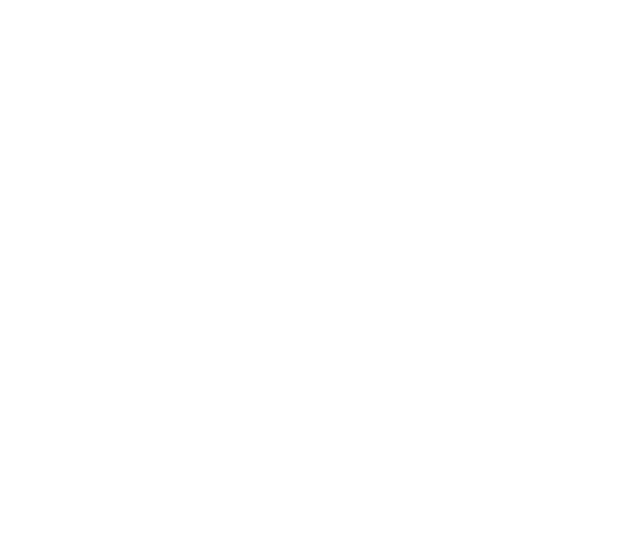
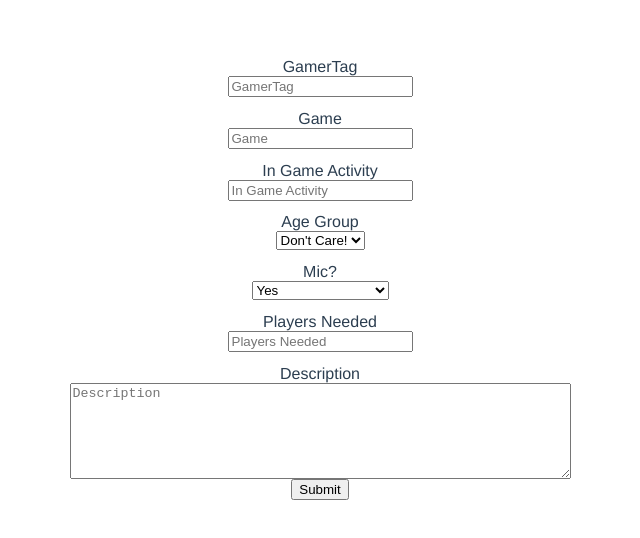
Before and after one commit to WillKirkhope/Capstone-FrontEnd, a Vue app in the folder fireteam-finder/: page /#/CreatePost in a window 1280 px wide. Shown: the top 538 px of the page, without its empty margins (320-960 px from the left). Built offline with nearby package versions, Linux system fonts and the light colour scheme; the HTML template or start-up script is replaced by a standard one.

Commit message:
Added changes to Form and Profile componenets

```diff
--- a/fireteam-finder/src/components/NewPostForm.vue
+++ b/fireteam-finder/src/components/NewPostForm.vue
@@ -1,9 +1,29 @@
 <template lang="html">
-  <div class="new-post">
+  <div class="new-form">
     <form id="form">
-      <label htmlFor="name">Login</label>
+      <label htmlFor="name">GamerTag</label>
       <input type="text" name="GamerTag" placeholder="GamerTag">
-      <input type="text" name="Password" placeholder="Password">
+      <label htmlFor="name">Game</label>
+      <input type="text" name="Game" placeholder="Game">
+      <label htmlFor="activity">In Game Activity</label>
+      <input type="text" name="Activity" placeholder="In Game Activity">
+      <label htmlFor="agegroup">Age Group</label>
+      <select class="age-group" name="AgeGroup">
+        <option value="Don't Care!">Don't Care!</option>
+        <option value="Under 18">Under 18</option>
+        <option value="18-25">18-25</option>
+        <option value="25+">25+</option>
+      </select>
+      <label htmlFor="mic-needed">Mic?</label>
+      <select class="mic-needed" name="Mic?">
+        <option value="Yes">Yes</option>
+        <option value="No">No</option>
+        <option value="All Good without it!">All Good Without it!</option>
+      </select>
+      <label htmlFor="playersneeded">Players Needed</label>
+      <input type="text" name="PlayersNeeded" placeholder="Players Needed">
+      <label htmlFor="description">Description</label>
+      <textarea name="name" rows="6" cols="60" placeholder="Description"></textarea>
       <input id="submit-button" type="submit" name="submit" value="Submit">
     </form>
   </div>
@@ -17,4 +37,27 @@ export default {
 </script>
 
 <style lang="css">
+
+.new-form {
+  display: flex;
+  justify-content: center;
+  align-items: center;
+}
+
+#form {
+  display:flex;
+  flex-direction:column;
+  padding:50px;
+  width:40vw;
+  align-items:center;
+}
+
+input {
+  margin-bottom: 1vw;
+}
+
+select {
+  margin-bottom: 1vw;
+}
+
 </style>
--- a/fireteam-finder/src/components/Profile.vue
+++ b/fireteam-finder/src/components/Profile.vue
@@ -8,7 +8,7 @@
       </b-card>
     </div>
     <div class="messaging">
-      <b-card title="Profile">
+      <b-card>
         <h3>Description</h3>
         <p>Yo! My name is Will and I play games in my free time, im better than I should be and I'm always down to help or squad up!</p>
         <h3>Play Style</h3>
@@ -19,7 +19,7 @@
     </div>
     </div>
     <div class="posts">
-      <div>
+      <div class="Brag-video">
         <b-embed type="iframe"
            aspect="16by9"
            src="https://gameclipscontent-d3021.xboxlive.com/xuid-2535444063957577-private/b1fb160c-422b-4e56-a1ca-0aad513b6b41.MP4?sv=2015-12-11&sr=b&si=DefaultAccess&sig=zd21fqVhUUGLbjNZRYBQWEGanNba%2BNMMkYyozqzSEnM%3D&__gda__=1537221759_2d77d55c2c87acb4ff0b597b24c604ff"
@@ -47,6 +47,9 @@
               class="card-link">Message</b-link>
       </b-card>
   </div>
+  <div class="new-post">
+    <router-link id="button" to="/CreatePost">Create Post</router-link>
+  </div>
 </div>
 </template>
 
@@ -61,7 +64,7 @@ export default {
 .profile{
   display: flex;
   height: 60vw;
-  background-image: url("../assets/Oryx.jpg");
+  background-image: url("../assets/Atheon.jpg");
   background-attachment: fixed;
   background-position: center;
   background-repeat: no-repeat;
@@ -99,4 +102,20 @@ export default {
   margin-left: 5vw;
   margin-top: 5vw;
 }
+
+.Brag-video {
+  margin-bottom: 2vw;
+}
+
+.new-post {
+  margin-top: 6vw;
+}
+
+#button {
+  margin-left: 5vw;
+  background-color: white;
+  padding: 1vw;
+  border-radius: 10%;
+  text-decoration: none;
+}
 </style>
--- a/fireteam-finder/src/router/index.js
+++ b/fireteam-finder/src/router/index.js
@@ -23,6 +23,11 @@ export default new Router({
       path: '/WillKirkhope',
       name: 'Profile',
       component: Profile
+    },
+    {
+      path: '/CreatePost',
+      name: 'NewPostForm',
+      component: NewPostForm
     }
   ]
 })
```
